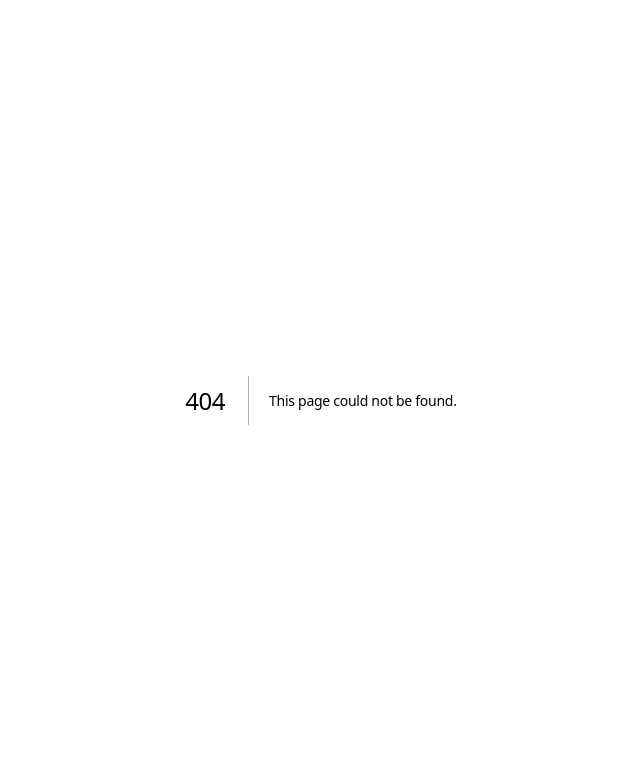
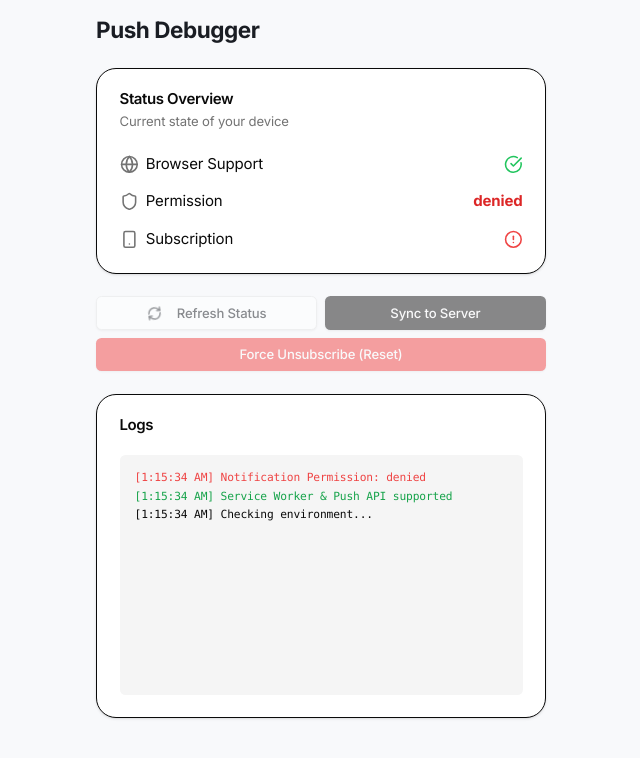
Before and after one commit to SStevensLCS/AmboWebApp2.0, a Next.js app: page /debug in a window 1280 px wide. Before the commit this address had no page. Shown: the top 758 px of the page, without its empty margins (319-959 px from the left). Built offline with nearby package versions, Linux system fonts and the light colour scheme.

Commit message:
feat: add client-side push debug page

```diff
--- /dev/null
+++ b/src/app/debug/page.tsx
@@ -0,0 +1,201 @@
+"use client";
+
+import { useState, useEffect } from "react";
+import { Button } from "@/components/ui/button";
+import { Card, CardContent, CardHeader, CardTitle, CardDescription } from "@/components/ui/card";
+import { AlertCircle, CheckCircle, RefreshCw, Smartphone, Globe, Shield } from "lucide-react";
+
+type LogEntry = {
+    id: number;
+    message: string;
+    type: "info" | "error" | "success";
+    timestamp: string;
+};
+
+export default function DebugPage() {
+    const [logs, setLogs] = useState<LogEntry[]>([]);
+    const [swStatus, setSwStatus] = useState<"unknown" | "supported" | "unsupported">("unknown");
+    const [permission, setPermission] = useState<NotificationPermission | "unknown">("unknown");
+    const [subscription, setSubscription] = useState<PushSubscription | null>(null);
+    const [loading, setLoading] = useState(false);
+
+    function addLog(message: string, type: "info" | "error" | "success" = "info") {
+        const entry: LogEntry = {
+            id: Date.now(),
+            message,
+            type,
+            timestamp: new Date().toLocaleTimeString(),
+        };
+        setLogs((prev) => [entry, ...prev]);
+    }
+
+    useEffect(() => {
+        checkStatus();
+    }, []);
+
+    async function checkStatus() {
+        setLoading(true);
+        addLog("Checking environment...");
+
+        // 1. Check Service Worker Support
+        if ("serviceWorker" in navigator && "PushManager" in window) {
+            setSwStatus("supported");
+            addLog("Service Worker & Push API supported", "success");
+        } else {
+            setSwStatus("unsupported");
+            addLog("Service Worker or Push API NOT supported", "error");
+            setLoading(false);
+            return;
+        }
+
+        // 2. Check Permission
+        setPermission(Notification.permission);
+        addLog(`Notification Permission: ${Notification.permission}`, Notification.permission === "granted" ? "success" : "error");
+
+        // 3. Check Registration & Subscription
+        try {
+            const registration = await navigator.serviceWorker.ready;
+            addLog(`Service Worker Scope: ${registration.scope}`);
+
+            const sub = await registration.pushManager.getSubscription();
+            if (sub) {
+                setSubscription(sub);
+                addLog("Found active subscription", "success");
+                addLog(`Endpoint: ${sub.endpoint.substring(0, 30)}...`);
+            } else {
+                setSubscription(null);
+                addLog("No active subscription found", "error");
+            }
+        } catch (err: any) {
+            addLog(`Error checking SW: ${err.message}`, "error");
+        } finally {
+            setLoading(false);
+        }
+    }
+
+    async function handleSync() {
+        if (!subscription) {
+            addLog("Cannot sync: No subscription found", "error");
+            return;
+        }
+
+        setLoading(true);
+        addLog("Attempting to sync with server...");
+
+        try {
+            const res = await fetch("/api/web-push/subscription", {
+                method: "POST",
+                headers: { "Content-Type": "application/json" },
+                body: JSON.stringify({ subscription }),
+            });
+
+            if (res.ok) {
+                addLog("Sync successful!", "success");
+            } else {
+                const err = await res.text();
+                addLog(`Sync failed: ${res.status} ${err}`, "error");
+            }
+        } catch (err: any) {
+            addLog(`Network error during sync: ${err.message}`, "error");
+        } finally {
+            setLoading(false);
+        }
+    }
+
+    async function forceUnsubscribe() {
+        setLoading(true);
+        addLog("Unsubscribing...");
+        try {
+            const registration = await navigator.serviceWorker.ready;
+            const sub = await registration.pushManager.getSubscription();
+            if (sub) {
+                await sub.unsubscribe();
+                setSubscription(null);
+                addLog("Unsubscribed from Push Manager", "success");
+            } else {
+                addLog("Nothing to unsubscribe from", "info");
+            }
+        } catch (err: any) {
+            addLog(`Unsubscribe failed: ${err.message}`, "error");
+        } finally {
+            setLoading(false);
+        }
+    }
+
+    return (
+        <div className="container max-w-lg mx-auto p-4 space-y-6">
+            <h1 className="text-2xl font-bold">Push Debugger</h1>
+
+            <Card>
+                <CardHeader>
+                    <CardTitle>Status Overview</CardTitle>
+                    <CardDescription>Current state of your device</CardDescription>
+                </CardHeader>
+                <CardContent className="space-y-4">
+                    <div className="flex items-center justify-between">
+                        <div className="flex items-center gap-2">
+                            <Globe className="w-5 h-5 text-muted-foreground" />
+                            <span>Browser Support</span>
+                        </div>
+                        <StatusBadge status={swStatus === "supported"} />
+                    </div>
+
+                    <div className="flex items-center justify-between">
+                        <div className="flex items-center gap-2">
+                            <Shield className="w-5 h-5 text-muted-foreground" />
+                            <span>Permission</span>
+                        </div>
+                        <span className={permission === "granted" ? "text-green-600 font-bold" : "text-red-600 font-bold"}>
+                            {permission}
+                        </span>
+                    </div>
+
+                    <div className="flex items-center justify-between">
+                        <div className="flex items-center gap-2">
+                            <Smartphone className="w-5 h-5 text-muted-foreground" />
+                            <span>Subscription</span>
+                        </div>
+                        <StatusBadge status={!!subscription} />
+                    </div>
+                </CardContent>
+            </Card>
+
+            <div className="grid grid-cols-2 gap-2">
+                <Button onClick={checkStatus} disabled={loading} variant="outline">
+                    <RefreshCw className={`mr-2 h-4 w-4 ${loading ? "animate-spin" : ""}`} />
+                    Refresh Status
+                </Button>
+                <Button onClick={handleSync} disabled={!subscription || loading}>
+                    Sync to Server
+                </Button>
+                <Button onClick={forceUnsubscribe} disabled={!subscription || loading} variant="destructive" className="col-span-2">
+                    Force Unsubscribe (Reset)
+                </Button>
+            </div>
+
+            <Card>
+                <CardHeader>
+                    <CardTitle>Logs</CardTitle>
+                </CardHeader>
+                <CardContent>
+                    <div className="bg-muted p-4 rounded-md h-64 overflow-y-auto font-mono text-xs space-y-1">
+                        {logs.length === 0 && <span className="text-muted-foreground">No logs yet...</span>}
+                        {logs.map((log) => (
+                            <div key={log.id} className={`break-words ${log.type === "error" ? "text-red-500" : log.type === "success" ? "text-green-600" : ""}`}>
+                                [{log.timestamp}] {log.message}
+                            </div>
+                        ))}
+                    </div>
+                </CardContent>
+            </Card>
+        </div>
+    );
+}
+
+function StatusBadge({ status }: { status: boolean }) {
+    return status ? (
+        <CheckCircle className="w-5 h-5 text-green-500" />
+    ) : (
+        <AlertCircle className="w-5 h-5 text-red-500" />
+    );
+}
```
